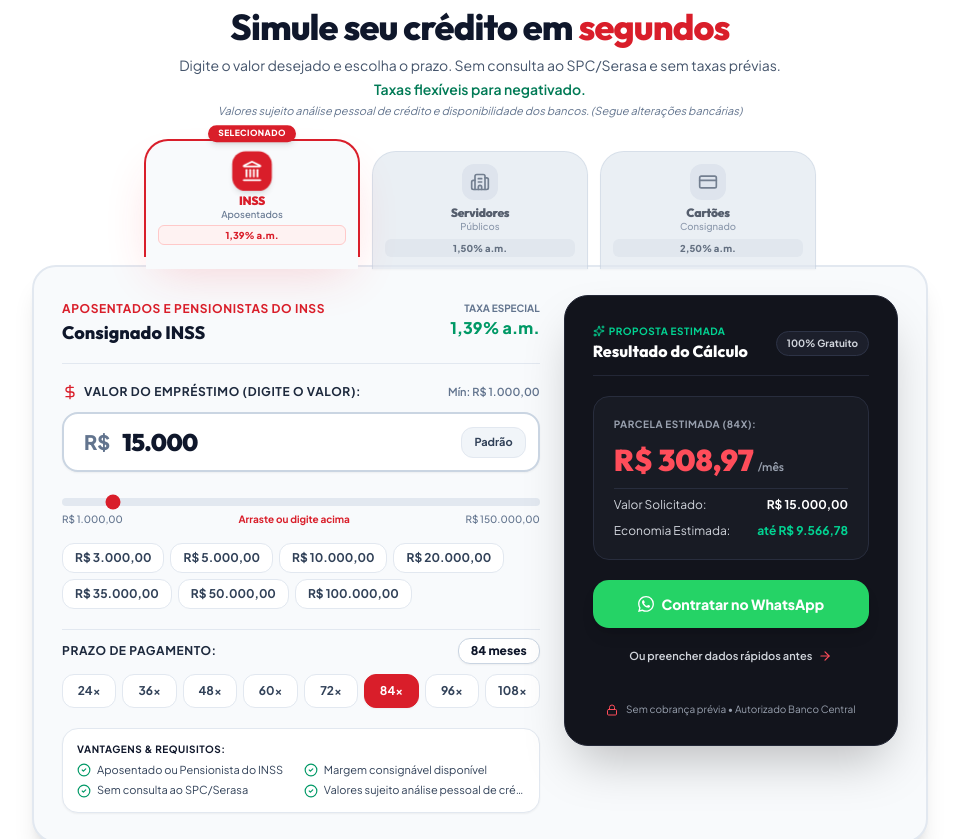
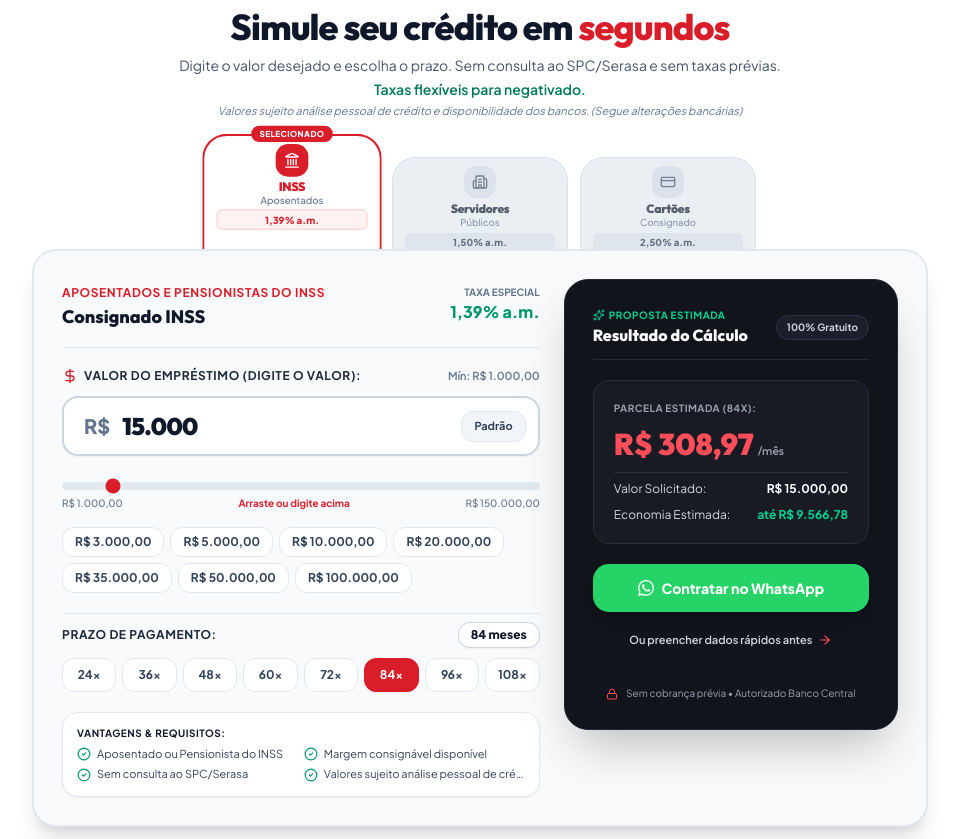
Before and after one commit to LeBronTech/CreditasBSB, a React (Vite) app: page / in a window 1280 px wide. Shown: the part 3651-4490 px from the top of the page, without its empty margins (160-1119 px from the left). Built offline with nearby package versions, Linux system fonts and the light colour scheme.

Commit message:
feat: update simulator layout and add social proof feed
Refactor the simulator category tabs for improved UI/UX and implement an auto-rotating simulation feed in the sticky WhatsApp bar to increase conversion through social proof.

```diff
--- a/src/components/Simulator.tsx
+++ b/src/components/Simulator.tsx
@@ -118,9 +118,11 @@ export const Simulator: React.FC<SimulatorProps> = ({ selectedCategory, onSelect
           </div>
         </div>
 
-        {/* Integrated Crown-Style Category Selector (Physically fused with the simulator card below) */}
-        <div className="max-w-4xl mx-auto px-2 sm:px-4 relative z-20">
-          <div className="grid grid-cols-3 gap-1.5 sm:gap-3 max-w-2xl mx-auto relative">
+        {/* Interactive Simulator Container with index tabs emerging from behind */}
+        <div className="max-w-4xl mx-auto relative">
+
+          {/* Index Tab Cards emerging from behind the main simulator block */}
+          <div className="grid grid-cols-3 gap-1.5 sm:gap-3 max-w-xl mx-auto px-3 relative z-0">
             {(Object.keys(LOAN_CATEGORIES) as LoanCategory[]).map((catKey) => {
               const item = LOAN_CATEGORIES[catKey];
               const isSelected = selectedCategory === catKey;
@@ -137,21 +139,16 @@ export const Simulator: React.FC<SimulatorProps> = ({ selectedCategory, onSelect
                   key={catKey}
                   type="button"
                   onClick={() => handleCategoryChange(catKey)}
-                  className={`relative flex flex-col items-center justify-between p-2 sm:p-3 rounded-t-2xl sm:rounded-t-3xl transition-all duration-300 cursor-pointer text-center select-none ${
+                  className={`relative flex flex-col items-center justify-between pt-2 pb-5 px-2 sm:px-3 rounded-t-2xl sm:rounded-t-3xl transition-all duration-300 cursor-pointer text-center select-none ${
                     isSelected
-                      ? '-translate-y-2 sm:-translate-y-3 z-30 bg-slate-50 border-t-2 border-x-2 border-b-0 border-[#D91E2A] text-slate-900 shadow-2xl shadow-red-500/20'
-                      : 'translate-y-0 opacity-75 hover:opacity-100 bg-slate-200/90 border-t border-x border-b-0 border-slate-300 text-slate-600 hover:bg-slate-200 shadow-xs'
+                      ? '-translate-y-3 sm:-translate-y-4 scale-[1.02] bg-white border-t-2 border-x-2 border-b-0 border-[#D91E2A] text-slate-900 shadow-md'
+                      : 'translate-y-1 sm:translate-y-1.5 bg-slate-200/90 hover:bg-slate-200 hover:translate-y-0 border-t border-x border-b-0 border-slate-300 text-slate-600 hover:text-slate-900 opacity-75 hover:opacity-100'
                   }`}
                   id={`tab-category-${catKey}`}
                 >
-                  {/* Bottom connector patch to physically weld active card to the main box below */}
+                  {/* Selected Indicator Tag */}
                   {isSelected && (
-                    <div className="absolute -bottom-3 left-0 right-0 h-4 bg-slate-50 z-30" />
-                  )}
-
-                  {/* Active Indicator Top Tag with card pop effect */}
-                  {isSelected && (
-                    <span className="absolute -top-3 bg-[#D91E2A] text-white text-[7.5px] sm:text-[8.5px] font-black uppercase px-2.5 py-0.5 rounded-full shadow-md tracking-wider animate-bounce">
+                    <span className="absolute -top-2.5 bg-[#D91E2A] text-white text-[7px] sm:text-[8px] font-black uppercase px-2 py-0.5 rounded-full shadow-xs tracking-wider">
                       Selecionado
                     </span>
                   )}
@@ -160,17 +157,17 @@ export const Simulator: React.FC<SimulatorProps> = ({ selectedCategory, onSelect
                   <div
                     className={`p-1.5 sm:p-2 rounded-xl transition-all duration-300 ${
                       isSelected
-                        ? 'bg-[#D91E2A] text-white shadow-md scale-110'
-                        : 'bg-slate-300/70 text-slate-600'
+                        ? 'bg-[#D91E2A] text-white shadow-xs'
+                        : 'bg-slate-300/80 text-slate-600'
                     }`}
                   >
-                    {catKey === 'inss' && <Landmark className="w-3.5 h-3.5 sm:w-5 sm:h-5" />}
-                    {catKey === 'siape' && <Building2 className="w-3.5 h-3.5 sm:w-5 sm:h-5" />}
-                    {catKey === 'cartao' && <CreditCard className="w-3.5 h-3.5 sm:w-5 sm:h-5" />}
+                    {catKey === 'inss' && <Landmark className="w-3.5 h-3.5 sm:w-4 sm:h-4" />}
+                    {catKey === 'siape' && <Building2 className="w-3.5 h-3.5 sm:w-4 sm:h-4" />}
+                    {catKey === 'cartao' && <CreditCard className="w-3.5 h-3.5 sm:w-4 sm:h-4" />}
                   </div>
 
                   {/* Title & Subtitle */}
-                  <div className="my-0.5 sm:my-1 w-full">
+                  <div className="my-0.5 w-full">
                     <span className={`block text-[11px] sm:text-xs font-black tracking-tight font-['Outfit'] truncate ${isSelected ? 'text-[#D91E2A]' : 'text-slate-800'}`}>
                       {info.title}
                     </span>
@@ -184,7 +181,7 @@ export const Simulator: React.FC<SimulatorProps> = ({ selectedCategory, onSelect
                     className={`text-[8px] sm:text-[9.5px] font-black px-1.5 py-0.5 rounded-md truncate w-full transition-colors ${
                       isSelected
                         ? 'bg-red-50 text-[#D91E2A] border border-red-200'
-                        : 'bg-slate-300/50 text-slate-700'
+                        : 'bg-slate-300/60 text-slate-700'
                     }`}
                   >
                     {info.rate}
@@ -193,19 +190,17 @@ export const Simulator: React.FC<SimulatorProps> = ({ selectedCategory, onSelect
               );
             })}
           </div>
-        </div>
 
-        {/* Interactive Simulator Container physically welded with Crown Tabs above */}
-        <div className="max-w-4xl mx-auto relative z-10 -mt-1 sm:-mt-1">
-          <div className="bg-slate-50 border-2 border-slate-200 rounded-3xl p-4 sm:p-6 lg:p-7 shadow-xl">
+          {/* Main Simulator Card Body sitting in front (z-10) */}
+          <div className="bg-slate-50 border-2 border-slate-200 rounded-3xl p-4 sm:p-6 lg:p-7 shadow-xl -mt-4 relative z-10">
 
             <AnimatePresence mode="wait">
               <motion.div
                 key={selectedCategory}
-                initial={{ opacity: 0, y: 14, scale: 0.98 }}
+                initial={{ opacity: 0, y: 12, scale: 0.99 }}
                 animate={{ opacity: 1, y: 0, scale: 1 }}
-                exit={{ opacity: 0, y: -10, scale: 0.98 }}
-                transition={{ duration: 0.28, ease: 'easeOut' }}
+                exit={{ opacity: 0, y: -8, scale: 0.99 }}
+                transition={{ duration: 0.25, ease: 'easeOut' }}
                 className="grid grid-cols-1 lg:grid-cols-12 gap-6 items-start"
               >
 
--- a/src/components/StickyWhatsAppBar.tsx
+++ b/src/components/StickyWhatsAppBar.tsx
@@ -2,9 +2,20 @@ import React, { useState, useEffect } from 'react';
 import { WHATSAPP_NUMBER } from '../data';
 import { WhatsAppIcon } from './WhatsAppIcon';
 
+const SIMULATION_FEED = [
+  'Taxa a partir de 1,39% a.m.',
+  'Carlos M. • simulou R$ 15.000',
+  'Taxa a partir de 1,39% a.m.',
+  'Maria S. • simulou R$ 22.000',
+  'Taxa a partir de 1,39% a.m.',
+  'João P. • simulou R$ 8.500',
+  'Taxa a partir de 1,39% a.m.',
+  'Ana L. • simulou R$ 5.000',
+];
+
 export const StickyWhatsAppBar: React.FC = () => {
   const [isVisible, setIsVisible] = useState(false);
-  const [isDismissed] = useState(false);
+  const [feedIndex, setFeedIndex] = useState(0);
 
   useEffect(() => {
     const handleScroll = () => {
@@ -19,52 +30,48 @@ export const StickyWhatsAppBar: React.FC = () => {
     return () => window.removeEventListener('scroll', handleScroll);
   }, []);
 
-  if (isDismissed || !isVisible) return null;
+  useEffect(() => {
+    const interval = setInterval(() => {
+      setFeedIndex((prev) => (prev + 1) % SIMULATION_FEED.length);
+    }, 4000);
+    return () => clearInterval(interval);
+  }, []);
+
+  if (!isVisible) return null;
 
   const directWhatsAppUrl = `https://wa.me/${WHATSAPP_NUMBER}?text=${encodeURIComponent(
     '♦️ Olá Credita BSB! Gostaria de consultar uma proposta de crédito consignado.'
   )}`;
 
   return (
-    <>
-      {/* Floating Action Button (FAB) Bottom Right with pulse */}
-      <div className="fixed bottom-5 right-5 z-50 flex items-center gap-2">
+    <div className="fixed bottom-0 left-0 right-0 z-40 bg-[#0D0E12]/95 backdrop-blur-md border-t border-[#222634] py-2 px-3 sm:px-4 shadow-2xl">
+      <div className="flex items-center gap-2 sm:gap-3 max-w-4xl mx-auto justify-between">
+
+        {/* Dynamic Activity Feed / Rates */}
+        <div className="flex items-center gap-2 min-w-0 flex-1">
+          <span className="w-2 h-2 rounded-full bg-emerald-400 animate-pulse flex-shrink-0" />
+          <div className="overflow-hidden relative h-5 flex items-center min-w-0">
+            <p
+              key={feedIndex}
+              className="text-[11px] sm:text-xs font-semibold text-gray-200 truncate transition-all duration-500 animate-fade-in"
+            >
+              {SIMULATION_FEED[feedIndex]}
+            </p>
+          </div>
+        </div>
+
+        {/* Compact WhatsApp Button */}
         <a
           href={directWhatsAppUrl}
           target="_blank"
           rel="noopener noreferrer"
-          className="flex items-center gap-2 px-4 py-3 bg-[#25D366] hover:bg-[#20bd5a] text-white rounded-full shadow-2xl shadow-green-900/50 hover:scale-105 active:scale-95 transition-all group backdrop-blur-md border border-white/20"
-          id="fab-whatsapp"
+          className="flex-shrink-0 px-2.5 sm:px-3.5 py-1.5 bg-[#25D366] hover:bg-[#20bd5a] text-white rounded-lg sm:rounded-xl text-[11px] sm:text-xs font-black flex items-center gap-1.5 shadow-md transition-transform hover:scale-105 active:scale-95 whitespace-nowrap"
+          id="bar-whatsapp-cta"
         >
-          <div className="relative">
-            <WhatsAppIcon className="w-5 h-5 text-white" />
-            <span className="absolute -top-1 -right-1 w-2 h-2 bg-white rounded-full animate-ping" />
-          </div>
-          <span className="text-xs font-black tracking-wide hidden sm:inline font-['Outfit']">
-            Simular no WhatsApp
-          </span>
+          <WhatsAppIcon className="w-3.5 h-3.5 text-white" />
+          <span>Falar no WhatsApp</span>
         </a>
       </div>
-
-      {/* Slim Mobile Bottom Bar */}
-      <div className="fixed bottom-0 left-0 right-0 z-40 sm:hidden bg-[#0D0E12] border-t border-[#222634] p-2.5 flex items-center justify-between gap-3 shadow-2xl">
-        <div className="flex items-center gap-2 min-w-0">
-          <span className="w-2 h-2 rounded-full bg-emerald-400 animate-pulse flex-shrink-0" />
-          <p className="text-[11px] font-bold text-gray-200 truncate">
-            Taxa a partir de 1,39% • Transferência rápida
-          </p>
-        </div>
-
-        <a
-          href={directWhatsAppUrl}
-          target="_blank"
-          rel="noopener noreferrer"
-          className="flex-shrink-0 px-3.5 py-1.5 bg-[#25D366] text-white rounded-xl text-xs font-extrabold flex items-center gap-1.5 shadow-md"
-        >
-          <WhatsAppIcon className="w-3.5 h-3.5 text-white" />
-          <span>Simular</span>
-        </a>
-      </div>
-    </>
+    </div>
   );
 };
```
